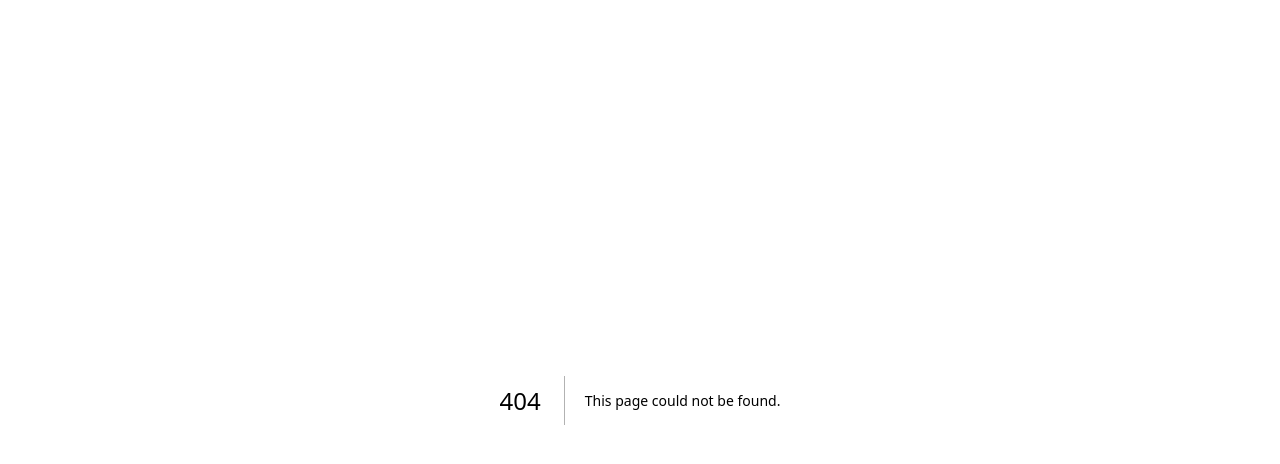
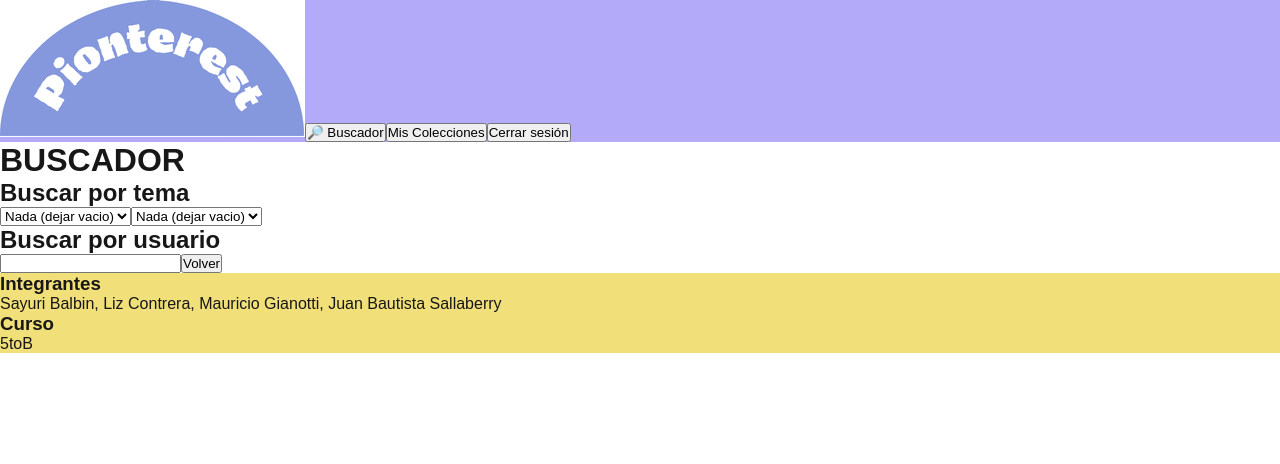
Before and after one commit to PioIX/2026-TPF-G12, a Next.js app in the folder frontend/: page /buscador in a window 1280 px wide. Before the commit this address had no page. Shown: the top 464 px of the page. Built offline with nearby package versions, Linux system fonts and the light colour scheme.

Commit message:
página buscador

```diff
--- /dev/null
+++ b/frontend/src/app/buscador/page.js
@@ -0,0 +1,38 @@
+"use client"
+
+import { useEffect, useState } from "react";
+import { useRouter, useSearchParams } from "next/navigation";
+
+import Button from "@/components/Button";
+import Input from "@/components/Input";
+import SelectTemas from "@/components/SelectTemas";
+import Footer from "@/components/Footer"
+import Header from '@/components/Header';
+
+
+export default function BuscadorPage() {
+    const router = useRouter();
+
+    function volver() { router.back() }
+
+    return (
+        <div>
+            <Header></Header>
+
+            <h1>BUSCADOR</h1>
+
+            <h2>Buscar por tema</h2>
+            <SelectTemas></SelectTemas>
+            <SelectTemas></SelectTemas>
+
+            <br></br>
+
+            <h2>Buscar por usuario</h2>
+            <Input></Input>
+
+            <Button funcion={volver} texto={"Volver"}></Button>
+
+            <Footer></Footer>
+        </div>
+    )
+}
--- a/frontend/src/components/Header.js
+++ b/frontend/src/components/Header.js
@@ -25,11 +25,15 @@ export default function Header({ }) {
         router.push("/vercolecciones?id_user="+id_user)
     }
 
+    function irBuscador() {
+        router.push("/buscador")
+    }
+
 
     return (
         <div className={styles.header}>
             <img src="/PionterestLogo.png"></img>
-            <input></input>
+            <Button funcion={irBuscador} texto="🔎 Buscador"></Button>
             <Button funcion={irColeccion} texto="Mis Colecciones"></Button>
 
             <Button funcion={cerrarSesion} texto="Cerrar sesión"></Button>
```
